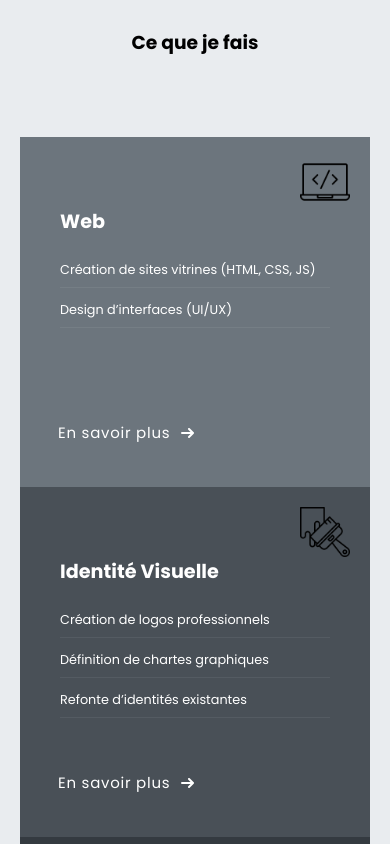
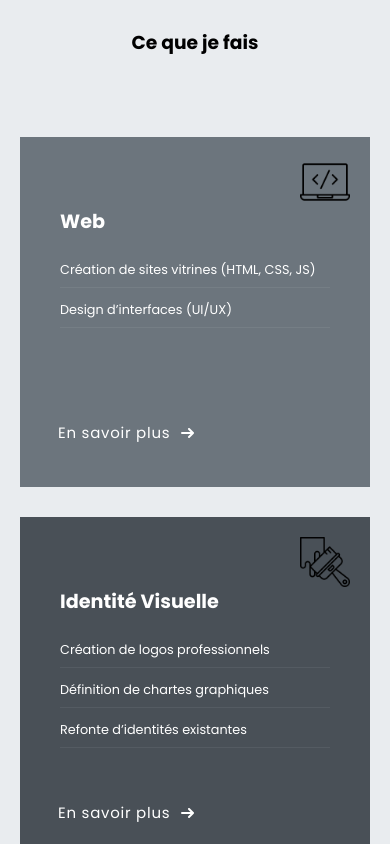
Before and after one commit to silas-ckrn/portfolio, a plain HTML site: page index.html in a window 390 px wide. Shown: the part 3660-4504 px from the top of the page. Drawn offline with Linux system fonts and the light colour scheme.

Commit message:
Update style.css

```diff
--- a/style.css
+++ b/style.css
@@ -1434,6 +1434,7 @@ button:hover .button-text {
 
     .cequejefais {
         flex-direction: column; /* Dispose les images en colonne */
+        gap: 30px; /* Ajoute un espacement entre les élements */
     }
 
 }
```
